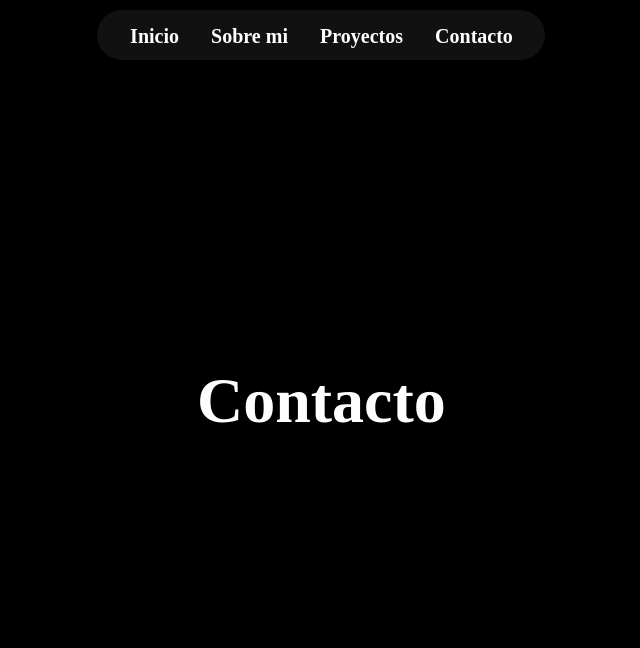
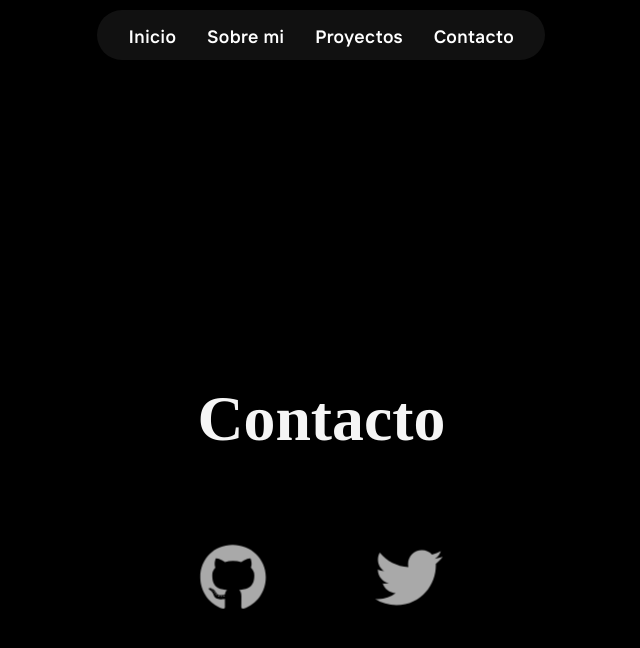
Before and after one commit to 0xlibless/Porfolio, a React (Vite) app: page / in a window 1280 px wide. Both pictures are taken after a click on the item "Contacto". Shown: the part 2756-3404 px from the top of the page, without its empty margins (319-959 px from the left). Built offline with nearby package versions, Linux system fonts and the light colour scheme.

Commit message:
Adding contact section

```diff
--- a/src/assets/Home.css
+++ b/src/assets/Home.css
@@ -76,16 +76,25 @@ a {
 }
 
 .navbar ul li {
-    color: #fff;
-    font-size: 20px;
-    font-weight: bold;
     cursor: pointer;
 }
 
 .navbar ul li a {
     text-decoration: none;
-    color: inherit;
+    color: #fff;
     display: block;
+    font-family: 'Interphases Pro', sans-serif;
+    font-size: 18px;
+    font-weight: 600;
+    letter-spacing: 0.5px;
+    transition: all 0.3s ease;
+    position: relative;
+}
+
+.navbar ul li a:hover {
+    color: #df99ff;
+    text-shadow: 0 0 10px rgba(223, 153, 255, 0.8);
+    transform: scale(1.05);
 }
 
 .intro {
@@ -163,3 +172,26 @@ a {
     border-radius: 9999px;
     font-weight: 600;
 }
+
+.contact {
+    /* margin-top: -32px; */
+    height: 120px;
+    width: 800px;
+    display: flex;
+    justify-content: center;
+    align-items: center;
+    gap: 7rem;
+}
+
+.contact a {
+    display: flex;
+    align-items: center;
+    justify-content: center;
+    transition: all 0.3s ease;
+}
+
+.contact a:hover {
+    color: #df99ff;
+    filter: drop-shadow(0 0 10px rgba(223, 153, 255, 0.8));
+    transform: scale(1.0);
+}
--- /dev/null
+++ b/src/components/contact.jsx
@@ -0,0 +1,15 @@
+import '../assets/Home.css';
+import { FaGithub, FaTwitter} from "react-icons/fa";
+
+export function Contact() {
+    return (
+        <div className="contact scroll-animate">
+            <a href="https://github.com/0xlibless" target="_blank" rel="noopener noreferrer">
+                <FaGithub size={70} color="#fff"/>
+            </a>
+            <a href="https://x.com/aguatiiin" target="_blank" rel="noopener noreferrer">
+                <FaTwitter size={70} color="#fff"/>
+            </a>
+        </div>
+    );
+}
--- a/src/pages/Home.jsx
+++ b/src/pages/Home.jsx
@@ -2,6 +2,7 @@ import Spline from '@splinetool/react-spline';
 import '../assets/Home.css';
 import Navbar from '../components/navbar';
 import ProjectCard from '../components/ProjectCard';
+import { Contact } from '../components/contact';
 
 export default function Home() {
   const projects = [
@@ -104,8 +105,9 @@ export default function Home() {
           </div>
       </section>
 
-      <section id="contacto" style={{ height: '100vh', display: 'flex', alignItems: 'center', justifyContent: 'center', position: 'relative', zIndex: 2, backgroundColor: 'rgba(0,0,0,0.5)' }}>
-          <h2 className="scroll-animate" style={{ fontSize: '4rem' }}>Contacto</h2>
+      <section id="contacto" style={{ minHeight: '100vh', display: 'flex', flexDirection: 'column', alignItems: 'center', justifyContent: 'center', position: 'relative', zIndex: 2, backgroundColor: 'rgba(0,0,0,0.5)', padding: '4rem 2rem' }}>
+          <h2 className="scroll-animate" style={{ fontSize: '4rem', marginBottom: '2rem' }}>Contacto</h2>
+          <Contact/>
       </section>
     </main>
   );
```
